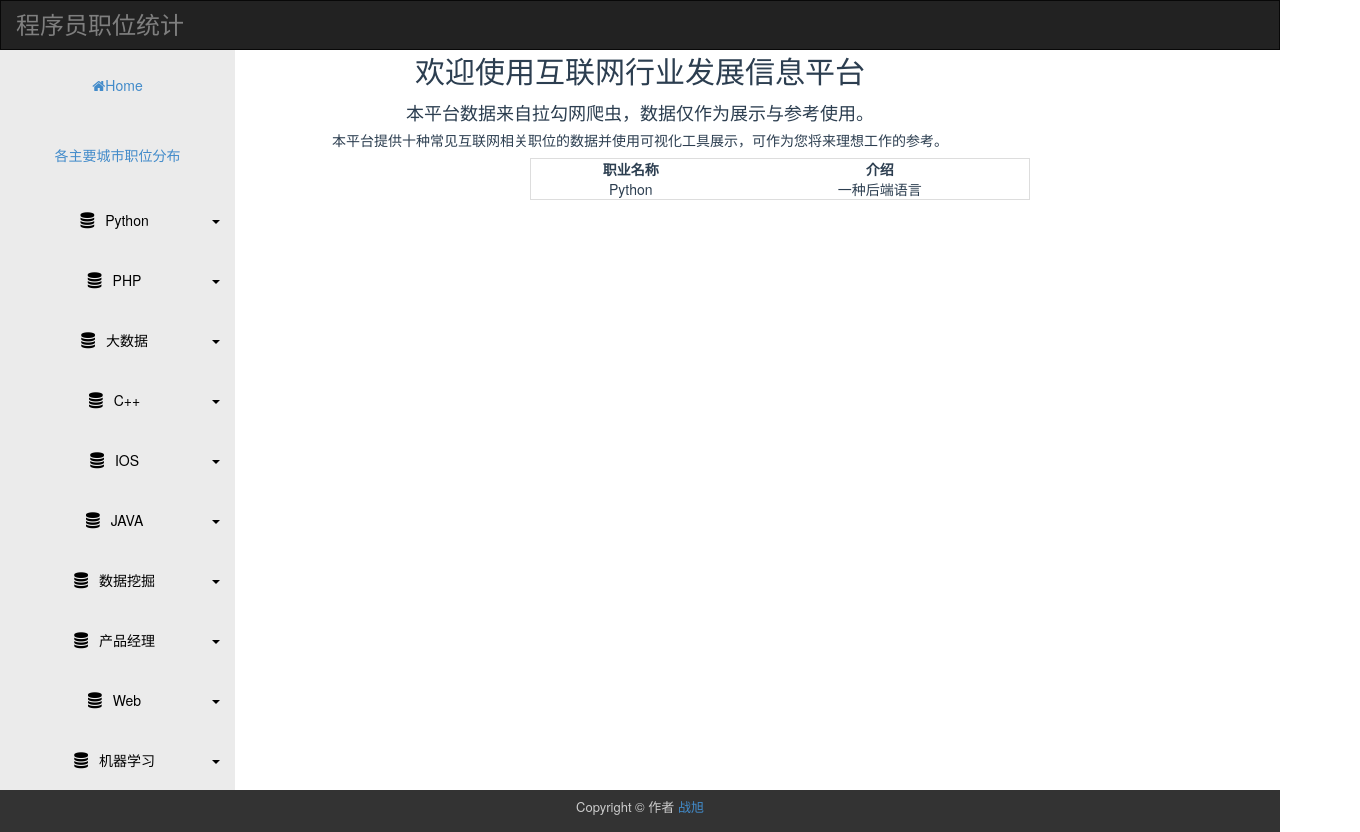
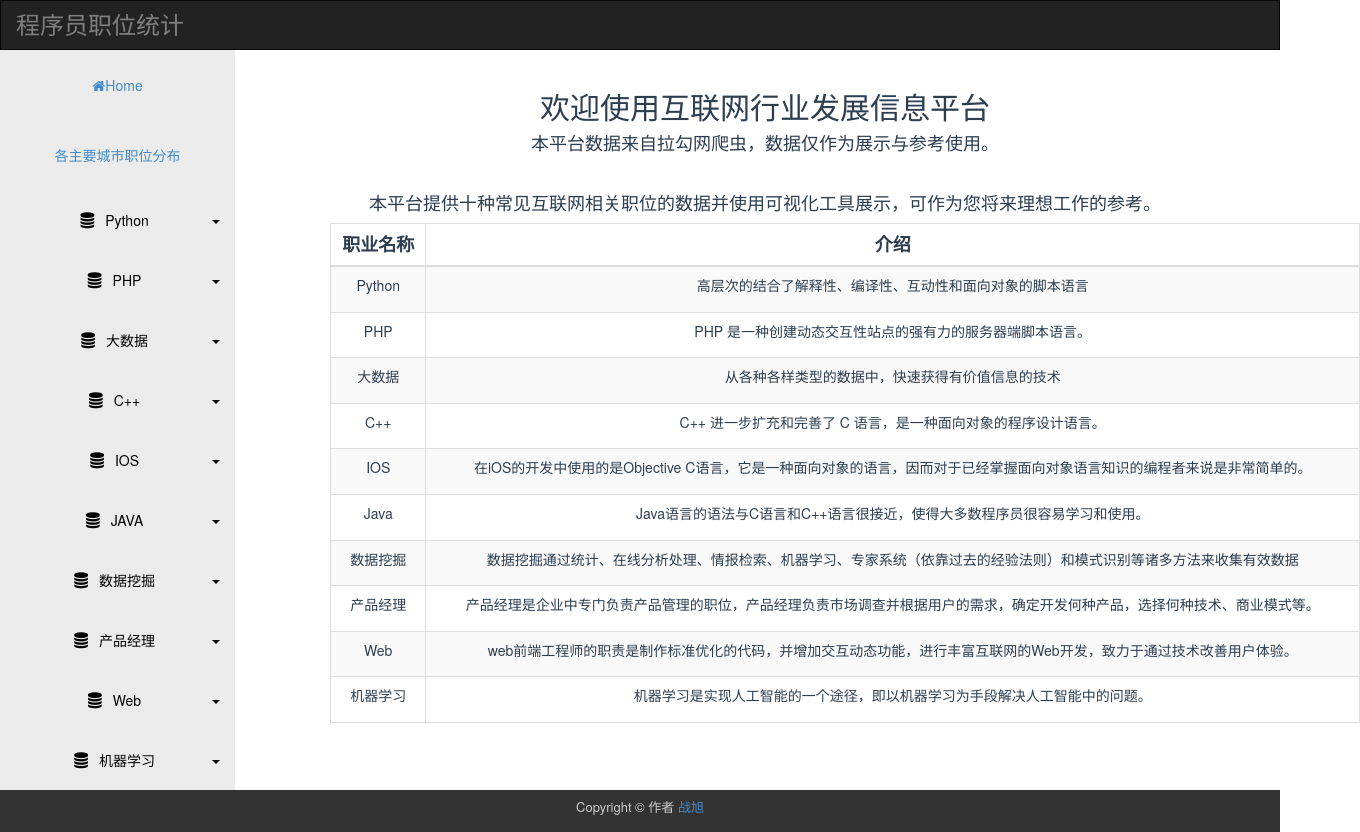
Before and after one commit to ZX19951110/Graduate_Fe, a Vue app: page /#/ in a window 1280 px wide. Shown: the whole page, 1360 px wide, since content can reach past the window. Built offline with nearby package versions, Linux system fonts and the light colour scheme; what vue-resource would draw is missing.

Commit message:
2018年05月 7日 周一 下午 12:08:06 优化样式v1

```diff
--- a/src/components/Citys.vue
+++ b/src/components/Citys.vue
@@ -9,7 +9,7 @@
     <button class="btn btn-primary" v-on:click="getData('杭州')">杭州</button>
     <button class="btn btn-warning" v-on:click="getData('南京')">南京</button>
     <button class="btn btn-danger" v-on:click="getData('西安')">西安</button>
-    <div id="pie" style="height: 700px; width: 1250px"></div>
+    <div id="pie"></div>
   </div>
 </template>
 <script>
@@ -100,4 +100,8 @@ export default {
   #main {
     margin-left:250px;
   }
+  #pie {
+    height: 700px;
+    width: 1250px
+  }
 </style>
--- a/src/components/Education.vue
+++ b/src/components/Education.vue
@@ -1,5 +1,5 @@
 <template>
-<div id="education" style="height: 700px; width: 1250px"></div>
+<div id="education"></div>
 </template>
 
 <script>
@@ -113,5 +113,7 @@ export default {
 <style scoped>
   #education {
     margin-left:250px;
+    height: 700px;
+    width: 1250px
   }
 </style>
--- a/src/components/HelloWorld.vue
+++ b/src/components/HelloWorld.vue
@@ -1,9 +1,12 @@
 <template>
   <div class="hello">
-    <b>欢迎使用互联网行业发展信息平台</b>
-    <h4>本平台数据来自拉勾网爬虫，数据仅作为展示与参考使用。</h4>
-    <h5>本平台提供十种常见互联网相关职位的数据并使用可视化工具展示，可作为您将来理想工作的参考。</h5>
-    <table class="table table-bordered">
+    <br/>
+    <p class="h2">欢迎使用互联网行业发展信息平台</p>
+    <p class="h4">本平台数据来自拉勾网爬虫，数据仅作为展示与参考使用。</p>
+    <br/>
+    <p class="h4">本平台提供十种常见互联网相关职位的数据并使用可视化工具展示，可作为您将来理想工作的参考。</p>
+    <table class="table table-bordered table-striped">
+      <thead>
       <tr>
         <th>
           职业名称
@@ -12,10 +15,49 @@
           介绍
         </th>
       </tr>
+      </thead>
+      <tbody>
       <tr>
         <td>Python</td>
-        <td>一种后端语言</td>
+        <td>高层次的结合了解释性、编译性、互动性和面向对象的脚本语言</td>
       </tr>
+      <tr>
+        <td>PHP</td>
+        <td>PHP 是一种创建动态交互性站点的强有力的服务器端脚本语言。</td>
+      </tr>
+      <tr>
+        <td>大数据</td>
+        <td>从各种各样类型的数据中，快速获得有价值信息的技术</td>
+      </tr>
+      <tr>
+        <td>C++</td>
+        <td>C++ 进一步扩充和完善了 C 语言，是一种面向对象的程序设计语言。</td>
+      </tr>
+      <tr>
+        <td>IOS</td>
+        <td>在iOS的开发中使用的是Objective C语言，它是一种面向对象的语言，因而对于已经掌握面向对象语言知识的编程者来说是非常简单的。</td>
+      </tr>
+      <tr>
+        <td>Java</td>
+        <td>Java语言的语法与C语言和C++语言很接近，使得大多数程序员很容易学习和使用。</td>
+      </tr>
+      <tr>
+        <td>数据挖掘</td>
+        <td>数据挖掘通过统计、在线分析处理、情报检索、机器学习、专家系统（依靠过去的经验法则）和模式识别等诸多方法来收集有效数据</td>
+      </tr>
+      <tr>
+        <td>产品经理</td>
+        <td>产品经理是企业中专门负责产品管理的职位，产品经理负责市场调查并根据用户的需求，确定开发何种产品，选择何种技术、商业模式等。</td>
+      </tr>
+      <tr>
+        <td>Web</td>
+        <td>web前端工程师的职责是制作标准优化的代码，并增加交互动态功能，进行丰富互联网的Web开发，致力于通过技术改善用户体验。</td>
+      </tr>
+      <tr>
+        <td>机器学习</td>
+        <td>机器学习是实现人工智能的一个途径，即以机器学习为手段解决人工智能中的问题。</td>
+      </tr>
+      </tbody>
     </table>
   </div>
 </template>
@@ -32,29 +74,22 @@ export default {
 
 <!-- Add "scoped" attribute to limit CSS to this component only -->
 <style scoped>
-  template {
-  }
-b {
-  font-weight: normal;
-  font-size: 30px;
+.hello {
+    margin-left: 250px;
+    height: 300px;
 }
-ul {
-  list-style-type: none;
-  padding: 0;
-}
-li {
-  display: inline-block;
-  margin: 0 10px;
-}
-a {
-  color: #42b983;
-}
+
 table {
   position: relative;
-  margin-left: 530px;
-  width: 500px;
+  margin-left: 80px;
+  width: 1100px;
+  height: 500px
 }
 table th {
   text-align: center;
+  font-size: 18px;
+}
+table td {
+    margin-top: 15px;
 }
 </style>
--- a/src/components/Main.vue
+++ b/src/components/Main.vue
@@ -1,5 +1,5 @@
 <template>
-  <div id="Main" style="height: 700px; width: 1250px">
+  <div id="Main">
   </div>
 </template>
 <script>
@@ -101,6 +101,8 @@ export default {
 </script>
 <style scoped>
 #Main {
-    margin-left:250px;
+  margin-left:250px;
+  height: 700px;
+  width: 1250px
   }
 </style>
--- a/src/components/Salary.vue
+++ b/src/components/Salary.vue
@@ -1,5 +1,5 @@
 <template>
-  <div id="salary" style="height: 700px; width: 1250px">
+  <div id="salary">
   </div>
 </template>
 <script>
@@ -42,13 +42,19 @@ export default {
         Echarts.hideLoading()
         let salaryArr = []
         let cityArr = []
+        let job = ''
         for (let i in response.body) {
           cityArr.push(response.body[i].city)
           salaryArr.push(response.body[i].salary)
         }
+        for (let i in that.jobMap) {
+          if (that.jobMap[i].route === that.job) {
+            job = that.jobMap[i].name
+          }
+        }
         Echarts.setOption({
           title: {
-            text: that.job + '相关职业在全国起薪分布',
+            text: job + '相关职业在全国起薪分布',
             x: 'center'
           },
           tooltip: {},
@@ -96,5 +102,7 @@ export default {
 <style scoped>
   #salary {
     margin-left:250px;
+    height: 700px;
+    width: 1250px
   }
 </style>
--- a/src/components/Workyear.vue
+++ b/src/components/Workyear.vue
@@ -1,5 +1,5 @@
 <template>
-  <div id="workyear" style="height: 700px; width: 1250px"></div>
+  <div id="workyear"></div>
 </template>
 <script>
 import Vue from 'vue'
@@ -111,5 +111,7 @@ export default {
 <style scoped>
   #workyear {
     margin-left:250px;
+    height: 700px;
+    width: 1250px
   }
 </style>
```
